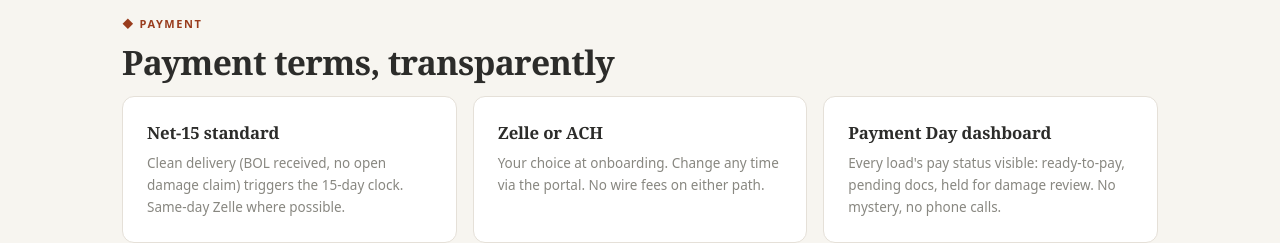
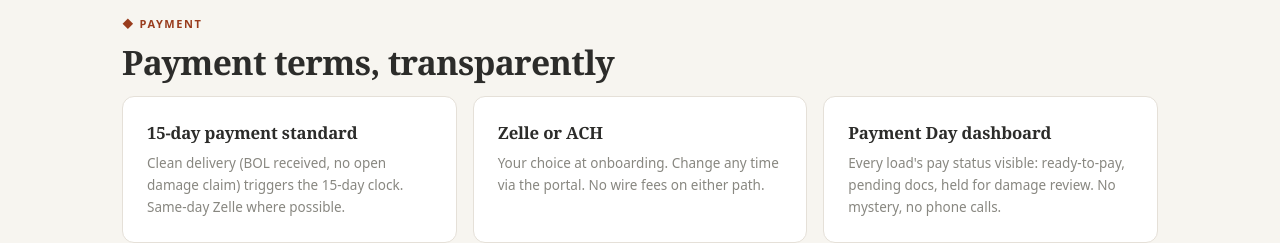
Before and after one commit to sergiivorotyntsev/Y7-WEBSITE, a React (Vite) app: page /careers in a window 1280 px wide. Shown: the part 2560-2803 px from the top of the page. Built offline with nearby package versions, Linux system fonts and the light colour scheme; no server answers.

Commit message:
[BILLING-T03] content: remove Net-15 from Careers.jsx (carrier pay copy)

```diff
--- a/src/pages/Careers.jsx
+++ b/src/pages/Careers.jsx
@@ -75,7 +75,7 @@ const BOUNDARIES = [
 
 const FAQS = [
   { q: 'What\'s the minimum volume you expect from carriers?', a: 'No minimum. Owner-operators running a single truck, small fleets, and larger operations are all welcome. The fit depends on your lanes matching our load mix, not on volume.' },
-  { q: 'How fast do you pay after delivery?', a: 'Net-15 from clean delivery as the standard (BOL received, no open damage claim). Zelle same-day on confirmed clean deliveries where possible. Every load\'s pay status is visible in the carrier portal Payment Day dashboard.' },
+  { q: 'How fast do you pay after delivery?', a: '15 days from clean delivery as the standard (BOL received, no open damage claim). Zelle same-day on confirmed clean deliveries where possible. Every load\'s pay status is visible in the carrier portal Payment Day dashboard.' },
   { q: 'Do I need to use Central Dispatch or can I work direct?', a: 'Both. About 90% of our loads post on Central Dispatch — that\'s where most of our carrier discovery happens. Carriers we\'ve worked with before get direct offers on repeat lanes without the CD listing step.' },
   { q: 'What if I have a claim or damage dispute?', a: 'Documented damage on the delivery BOL is the starting point. Y7 pulls pickup-side photos from the dispatch archive and files with your cargo insurer. We coordinate; the claim is carrier-insurance-backed.' },
   { q: 'How do you verify my insurance?', a: 'COI upload at application; we verify limits and policy effective dates. Ongoing: COI expiry tracked in the documents tab with 30-day and 7-day reminders. Lapsed coverage = no new dispatch until re-uploaded.' },
@@ -243,7 +243,7 @@ export default function Careers() {
           <h2 className={styles.h2}>Payment terms, transparently</h2>
           <div className={styles.payGrid}>
             <div className={styles.payCard}>
-              <h3 className={styles.payCardTitle}>Net-15 standard</h3>
+              <h3 className={styles.payCardTitle}>15-day payment standard</h3>
               <p className={styles.payCardDesc}>Clean delivery (BOL received, no open damage claim) triggers the 15-day clock. Same-day Zelle where possible.</p>
             </div>
             <div className={styles.payCard}>
```
